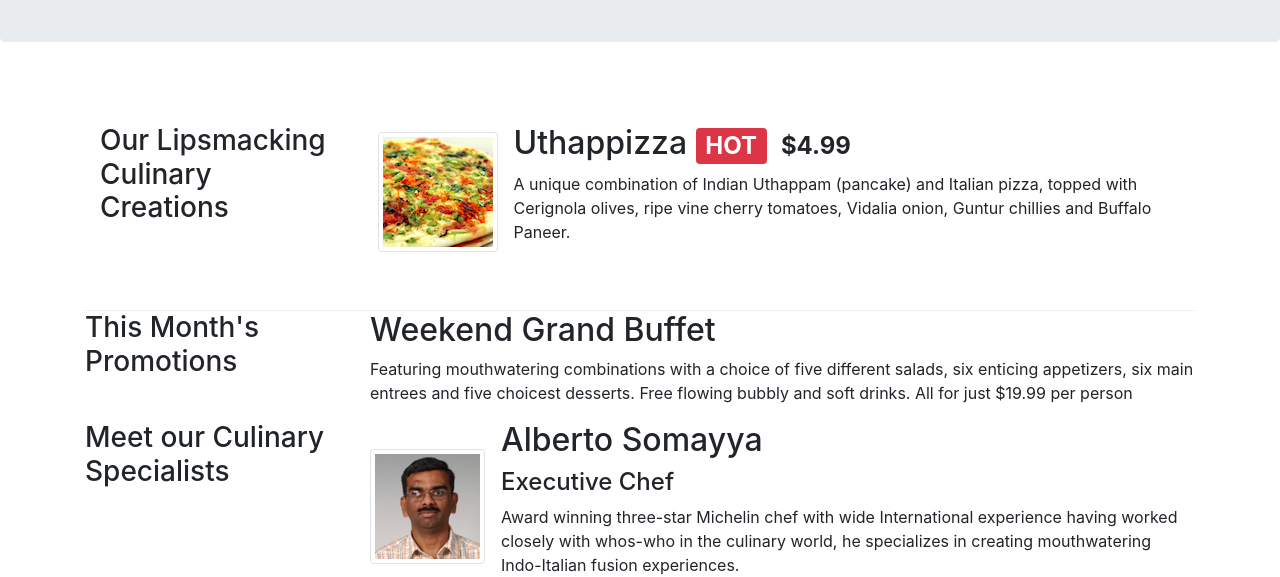
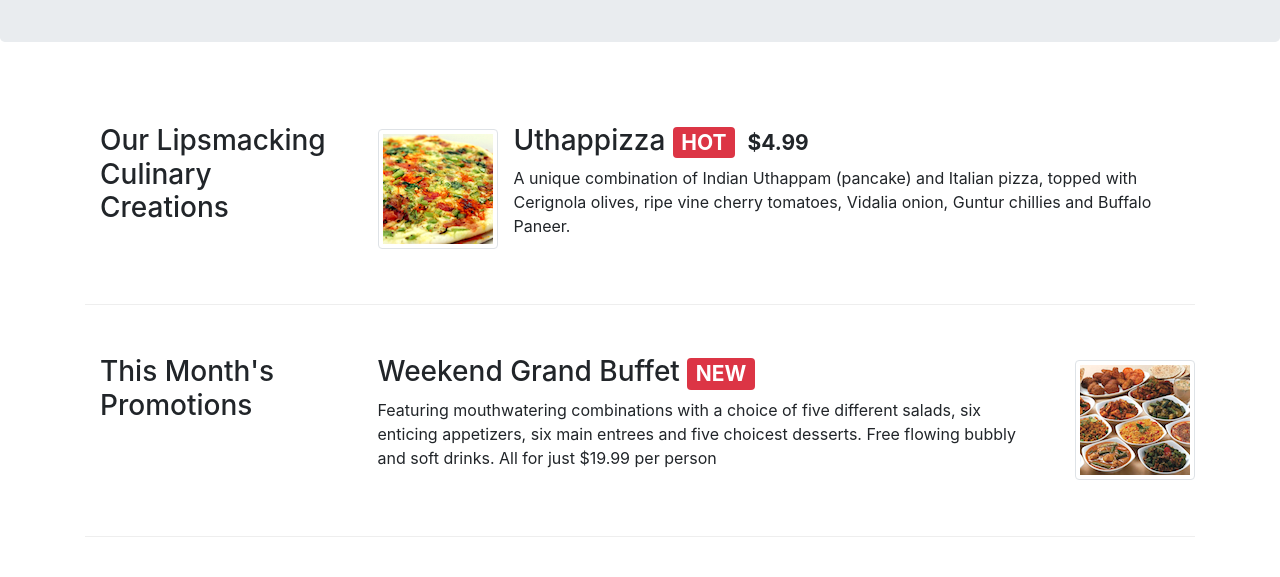
Before and after one commit to JamesAntonThompson/fsw-m1-w3-exercises, a website: page index.html in a window 1280 px wide. Shown: the part 259-836 px from the top of the page. Drawn offline with nearby package versions, Linux system fonts and the light colour scheme.

Commit message:
assignment task 2 done

```diff
--- a/index.html
+++ b/index.html
@@ -58,10 +58,9 @@
                 <h3>Our Lipsmacking Culinary Creations</h3>
             </div>
             <div class="col media">
-                <img class="d-flex mr-3 img-thumbnail align-self-center"
-                     src="img/uthappizza.png" alt="Uthappizza">
+                <img class="d-flex mr-3 img-thumbnail align-self-center" src="img/uthappizza.png" alt="Uthappizza">
                 <div class="media-body">
-                    <h2 class="mt-0">Uthappizza <span class="badge badge-danger">HOT</span><span class="badge badge-pill badge-default">$4.99</span></h2>
+                    <h3 class="mt-0">Uthappizza <span class="badge badge-danger">HOT</span><span class="badge badge-pill badge-default">$4.99</span></h3>
                     <p class="hidden-xs-down">A unique combination of Indian Uthappam (pancake) and Italian pizza, topped with Cerignola olives, ripe vine
                       cherry tomatoes, Vidalia onion, Guntur chillies and Buffalo Paneer.</p>
                 </div>
@@ -69,17 +68,18 @@
         </div>
 
 
-        <div class="row">
+        <div class="row row-content">
             <div class="col-sm-4 col-md-3">
                 <h3>This Month's Promotions</h3>
             </div>
             <div class="col-sm col-md">
-                <h2>Weekend Grand Buffet</h2>
-                <p>Featuring mouthwatering combinations with a choice of five different salads, six enticing appetizers, six main entrees and five choicest desserts. Free flowing bubbly and soft drinks. All for just $19.99 per person </p>
+                <h3>Weekend Grand Buffet <span class="badge badge-danger">NEW</span></h3>
+                <p class="hidden-xs-down">Featuring mouthwatering combinations with a choice of five different salads, six enticing appetizers, six main entrees and five choicest desserts. Free flowing bubbly and soft drinks. All for just $19.99 per person </p>
             </div>
+            <img class="d-flex ml-3 img-thumbnail align-self-center" src="img/buffet.png" alt="Uthappizza">
         </div>
 
-        <div class="row">
+        <div class="row row-content">
             <div class="col-sm-4 col-md-3 flex-last">
                 <h3>Meet our Culinary Specialists</h3>
             </div>
```
